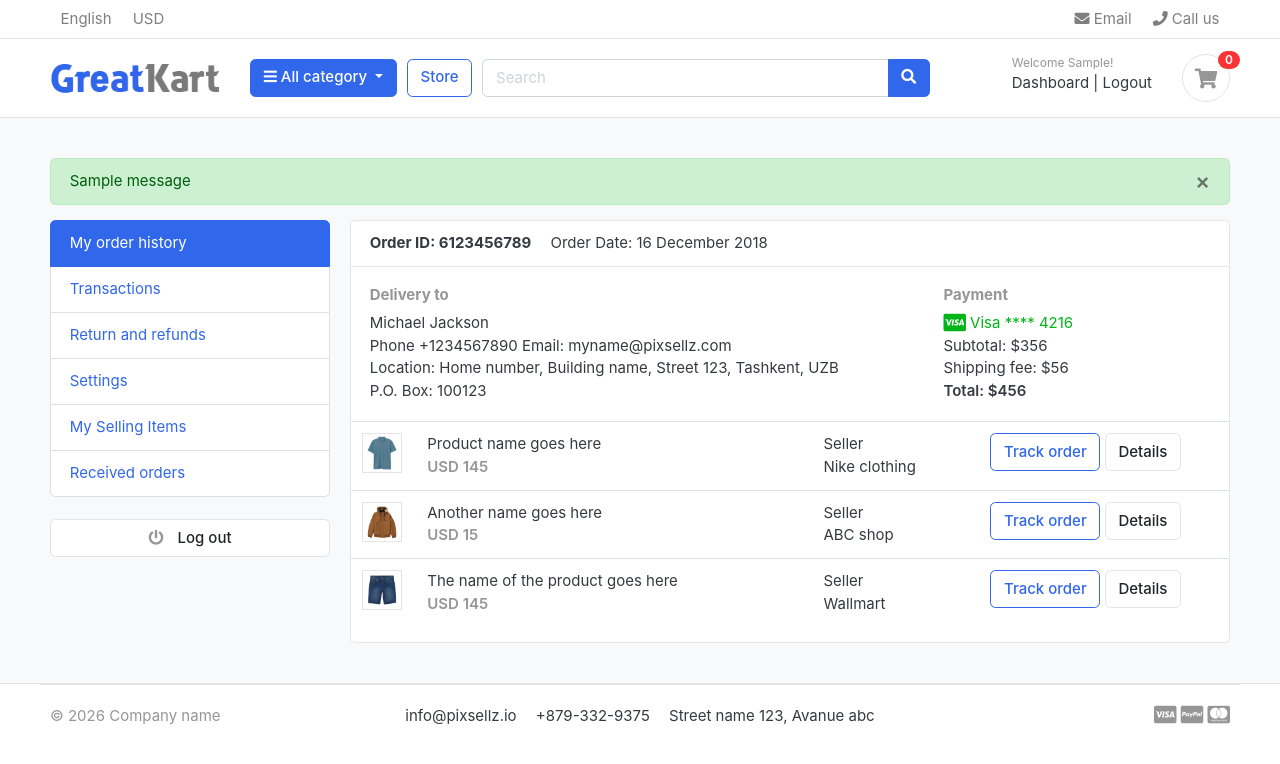
After one commit to piyathorat/greatkart-django, a Django app: page /accounts/ in a window 1280 px wide. The commit adds this page. Shown: the top 764 px of the page. Run offline with Django 3.2, Linux system fonts and the light colour scheme; a user stored in the database is signed in; tables that the repository leaves empty hold one stand-in row (values such as "Sample post"); one stand-in notice (Sample message) is shown; some libraries are stand-ins or nearby versions; some web fonts are replaced.

Commit message:
User login and forgot password functionality

```diff
--- /dev/null
+++ b/accounts/urls.py
@@ -0,0 +1,16 @@
+from django.urls  import path
+from . import views
+
+urlpatterns = [
+   path('register/',views.register,name="register"),
+   path('login/',views.login,name="login"),
+   path('logout/',views.logout,name="logout"),
+   path('dashboard/',views.dashboard,name='dashboard'),
+   path('',views.dashboard,name='dashboard'),
+
+   path('activate/<uidb64>/<token>/',views.activate,name='activate'),
+   path('forgotPassword/',views.forgotPassword,name="forgotPassword"),
+   path('resetpassword_validate/<uidb64>/<token>/',views.resetpassword_validate,name='resetpassword_validate'),
+   path('resetPassword/',views.resetPassword,name='resetPassword'),
+
+  ]
--- a/accounts/views.py
+++ b/accounts/views.py
@@ -1,3 +1,153 @@
-from django.shortcuts import render
 
+from django.shortcuts import redirect, render
+from django.http import HttpResponse
+from accounts.models import Account
+from .forms import RegistrationForm
+from django.contrib import messages ,auth
+from django.contrib.auth.decorators import login_required
+
+#verfication email
+from django.contrib.sites.shortcuts import get_current_site
+from django.template.loader import render_to_string
+from django.utils.http import urlsafe_base64_encode,urlsafe_base64_decode
+from django.utils.encoding import force_bytes
+from django.contrib.auth.tokens import default_token_generator
+from django.core.mail import EmailMessage
 # Create your views here.
+def register(req):
+    if req.method=='POST':
+        form=RegistrationForm(req.POST)
+        if form.is_valid():#when u use the django form we have to use clean data to fetch  the data
+            first_name=form.cleaned_data['first_name']
+            last_name=form.cleaned_data['last_name']
+            phone_number=form.cleaned_data['phone_number']
+            email=form.cleaned_data['email']
+            password=form.cleaned_data['password']
+            user_name=email.split("@")[0]
+            user=Account.objects.create_user(first_name=first_name,last_name=last_name,email=email,user_name=user_name,password=password)
+            user.phone_number=phone_number
+            user.save()
+
+            #user Activation[after we save user object]
+            current_site=get_current_site(req)
+            mail_subject="Please activate your account"
+            message=render_to_string('accounts/account_verfication.html',{
+                'user':user,
+                'domain':current_site,
+                'uid':urlsafe_base64_encode(force_bytes(user.pk)),
+                'token': default_token_generator.make_token(user),
+            })
+            to_email=email
+            send_email=EmailMessage(mail_subject,message,to=[to_email])
+            send_email.send()
+            # messages.success(req,'Thank you for registering with us. We have sent you verification link to your email address please verify it!')
+            return redirect('/accounts/login/?command=verification&email='+email)
+    else:
+        form=RegistrationForm()
+    context={
+        'form':form,
+    }
+    return render(req,'accounts/register.html',context)
+
+def login(req):
+    if req.method=='POST':
+        email=req.POST['email']
+        password=req.POST['password']
+
+        user=auth.authenticate(email=email,password=password)
+        if user is not None:
+            auth.login(req,user)
+            # messages.success(req,'You are Now Logged In')
+            return redirect('dashboard')
+        else:
+            messages.error(req,'Invalid login credentials ')
+            return redirect('login')
+    return render(req,'accounts/login.html')
+
+
+@login_required(login_url='login')
+def logout(req):
+    auth.logout(req)
+    messages.success(req,'You are Logged Out')
+    return redirect('login')
+
+
+def activate(req,uidb64,token):
+    try:
+        uid=urlsafe_base64_decode(uidb64).decode()
+        user=Account._default_manager.get(pk=uid)
+    except(TypeError,ValueError,OverflowError,Account.DoesNotExist):
+        user=None
+
+    if user is not None and default_token_generator.check_token(user,token):
+        user.is_active=True
+        user.save()
+        messages.success(req,'congratulation! your account is activated')
+        return redirect('login')
+    else:
+        messages.error(req,'Invalid activation Link')
+        return redirect('register')
+
+
+@login_required(login_url='login')
+def dashboard(req):
+    return render(req,'accounts/dashboard.html')
+
+def forgotPassword(req):
+    if req.method=='POST':
+        email=req.POST['email']
+        if Account.objects.filter(email=email).exists():
+            user=Account.objects.get(email__exact=email)
+            #reset password email
+            current_site=get_current_site(req)
+            mail_subject="Reset Your Password"
+            message=render_to_string('accounts/reset_password_email.html',{
+                'user':user,
+                'domain':current_site,
+                'uid':urlsafe_base64_encode(force_bytes(user.pk)),
+                'token': default_token_generator.make_token(user),
+            })
+            to_email=email
+            send_email=EmailMessage(mail_subject,message,to=[to_email])
+            send_email.send()
+
+            messages.success(req,'Password reset  email has been sent to your email address')
+            return redirect('login')
+        else:
+            messages.error(req,'Account Does Not Exist!')
+            return redirect('forgotPassword')
+    return render(req,'accounts/forgotPassword.html')
+
+
+def resetpassword_validate(req ,uidb64,token):
+    try:
+        uid=urlsafe_base64_decode(uidb64).decode()
+        user=Account._default_manager.get(pk=uid)
+    except(TypeError,ValueError,OverflowError,Account.DoesNotExist):
+        user=None
+
+    if user is not None and default_token_generator.check_token(user,token):
+        req.session['uid']=uid
+        messages.success(req,'Please reset your password')
+        return redirect('resetPassword')
+    else:
+        messages.error(req,'This link is expired')
+        return redirect('login')
+
+def resetPassword(req):
+    if req.method=='POST':
+        password=req.POST['password']
+        confirm_password=req.POST['confirm_password']
+
+        if password == confirm_password:
+            uid=req.session.get('uid')
+            user=Account.objects.get(pk=uid)
+            user.set_password(password)
+            user.save()
+            messages.success(req,'Password Successful')
+            return redirect('login')
+        else:
+            messages.error(req,'password do not match ')
+            return redirect('resetPassword')
+    else:
+        return render(req,'accounts/resetPassword.html')
--- a/greatkart/urls.py
+++ b/greatkart/urls.py
@@ -24,4 +24,5 @@ urlpatterns = [
     path('' ,views.home ,name="home"),
     path('store/',include('store.urls')),
     path('cart/',include('carts.urls')),
+    path('accounts/',include('accounts.urls')),
 ] + static(settings.MEDIA_URL, document_root=settings.MEDIA_ROOT)
--- a/static/js/script.js
+++ b/static/js/script.js
@@ -57,3 +57,7 @@ $(document).ready(function() {
 
 });
 // jquery end
+
+setTimeout(function(){
+    $('#message').fadeout('slow')
+},4000)
--- /dev/null
+++ b/templates/accounts/dashboard.html
@@ -0,0 +1,94 @@
+{% extends 'base.html' %}
+{% block content %}
+<section class="section-conten padding-y bg">
+{% include 'includes/alerts.html' %}
+<div class="container">
+	<div class="row">
+	<aside class="col-md-3">
+		<!--   SIDEBAR   -->
+		<ul class="list-group">
+			<a class="list-group-item active" href="#"> My order history </a>
+			<a class="list-group-item" href="#"> Transactions </a>
+			<a class="list-group-item" href="#"> Return and refunds </a>
+			<a class="list-group-item" href="#">Settings </a>
+			<a class="list-group-item" href="#"> My Selling Items </a>
+			<a class="list-group-item" href="#"> Received orders </a>
+		</ul>
+		<br>
+		<a class="btn btn-light btn-block" href="{% url 'logout' %}"> <i class="fa fa-power-off"></i> <span class="text">Log out</span> </a>
+		<!--   SIDEBAR .//END   -->
+	</aside>
+	<main class="col-md-9">
+		<article class="card">
+		<header class="card-header">
+			<strong class="d-inline-block mr-3">Order ID: 6123456789</strong>
+			<span>Order Date: 16 December 2018</span>
+		</header>
+		<div class="card-body">
+			<div class="row">
+				<div class="col-md-8">
+					<h6 class="text-muted">Delivery to</h6>
+					<p>Michael Jackson <br>
+					Phone +1234567890 Email: myname@pixsellz.com <br>
+			    	Location: Home number, Building name, Street 123,  Tashkent, UZB <br>
+			    	P.O. Box: 100123
+			 		</p>
+				</div>
+				<div class="col-md-4">
+					<h6 class="text-muted">Payment</h6>
+					<span class="text-success">
+						<i class="fab fa-lg fa-cc-visa"></i>
+					    Visa  **** 4216
+					</span>
+					<p>Subtotal: $356 <br>
+					 Shipping fee:  $56 <br>
+					 <span class="b">Total:  $456 </span>
+					</p>
+				</div>
+			</div> <!-- row.// -->
+		</div> <!-- card-body .// -->
+		<div class="table-responsive">
+		<table class="table table-hover">
+			<tr>
+				<td width="65">
+					<img src="../images/items/1.jpg" class="img-xs border">
+				</td>
+				<td>
+					<p class="title mb-0">Product name goes here </p>
+					<var class="price text-muted">USD 145</var>
+				</td>
+				<td> Seller <br> Nike clothing </td>
+				<td width="250"> <a href="#" class="btn btn-outline-primary">Track order</a> <a href="#" class="btn btn-light"> Details </a> </td>
+			</tr>
+			<tr>
+				<td>
+					<img src="../images/items/2.jpg" class="img-xs border">
+				</td>
+				<td>
+					<p class="title mb-0">Another name goes here </p>
+					<var class="price text-muted">USD 15</var>
+				</td>
+				<td> Seller <br> ABC shop </td>
+				<td> <a href="#" class="btn btn-outline-primary">Track order</a> <a href="#" class="btn btn-light"> Details </a> </td>
+			</tr>
+			<tr>
+				<td>
+					<img src="../images/items/3.jpg" class="img-xs border">
+				</td>
+				<td>
+					<p class="title mb-0">The name of the product  goes here </p>
+					<var class="price text-muted">USD 145</var>
+				</td>
+				<td> Seller <br> Wallmart </td>
+				<td> <a href="#" class="btn btn-outline-primary">Track order</a> <a href="#" class="btn btn-light"> Details </a> </td>
+			</tr>
+		</table>
+		</div> <!-- table-responsive .end// -->
+		</article> <!-- order-group.// -->
+	</main>
+</div> <!-- row.// -->
+</div>
+
+
+</section>
+{% endblock %}
--- /dev/null
+++ b/templates/accounts/logout.html
@@ -0,0 +1,4 @@
+{% extends 'base.html' %}
+{% block content %}
+
+{% endblock %}
--- /dev/null
+++ b/templates/includes/alerts.html
@@ -0,0 +1,13 @@
+{% if messages %}
+
+    {% for message in messages %}
+    <div id="message" class="container">
+    <div {% if message.tags %} class="alert alert-{{ message.tags }}"{% endif %} role="alert">
+        <button type="button" class="close" data-dismiss="alert"><span aria-hidden="true">&times;</span></button>
+        {% if message.level == DEFAULT_MESSAGE_LEVELS.ERROR %}Error: {% endif %}
+        {{ message }}
+    </div>
+    </div>
+    {% endfor %}
+
+{% endif %}
--- a/templates/includes/navbar.html
+++ b/templates/includes/navbar.html
@@ -61,13 +61,26 @@
 	</div> <!-- col.// -->
 	<div class="col-lg-3 col-sm-6 col-8 order-2 order-lg-3">
 				<div class="d-flex justify-content-end mb-3 mb-lg-0">
-					<div class="widget-header">
-						<small class="title text-muted">Welcome guest!</small>
-						<div>
-							<a href="./signin.html">Sign in</a> <span class="dark-transp"> | </span>
-							<a href="./register.html"> Register</a>
-						</div>
-					</div>
+					{% if user.is_authenticated %}
+    <div class="widget-header">
+        <small class="title text-muted">Welcome {{ user.first_name }}!</small>
+        <div>
+            <a href="{% url 'dashboard' %}">Dashboard</a>
+            <span class="dark-transp"> | </span>
+            <a href="{% url 'logout' %}">Logout</a>
+        </div>
+    </div>
+{% else %}
+    <div class="widget-header">
+        <small class="title text-muted">Welcome guest!</small>
+        <div>
+            <a href="{% url 'login' %}">Sign in</a>
+            <span class="dark-transp"> | </span>
+            <a href="{% url 'register' %}">Register</a>
+        </div>
+    </div>
+{% endif %}
+
 					<a href="{% url 'cart' %}" class="widget-header pl-3 ml-3">
 						<div class="icon icon-sm rounded-circle border"><i class="fa fa-shopping-cart"></i></div>
 						<span class="badge badge-pill badge-danger notify">{{ cart_count }}</span>
```
Also changed, not shown: accounts/forms.py (added, +39 -0 lines), greatkart/settings.py (+12 -0 lines), templates/accounts/account_verfication.html (added, +10 -0 lines), templates/accounts/forgotPassword.html (added, +34 -0 lines), templates/accounts/login.html (added, +44 -0 lines), templates/accounts/register.html (added, +61 -0 lines), templates/accounts/resetPassword.html (added, +36 -0 lines), templates/accounts/reset_password_email.html (added, +10 -0 lines).
